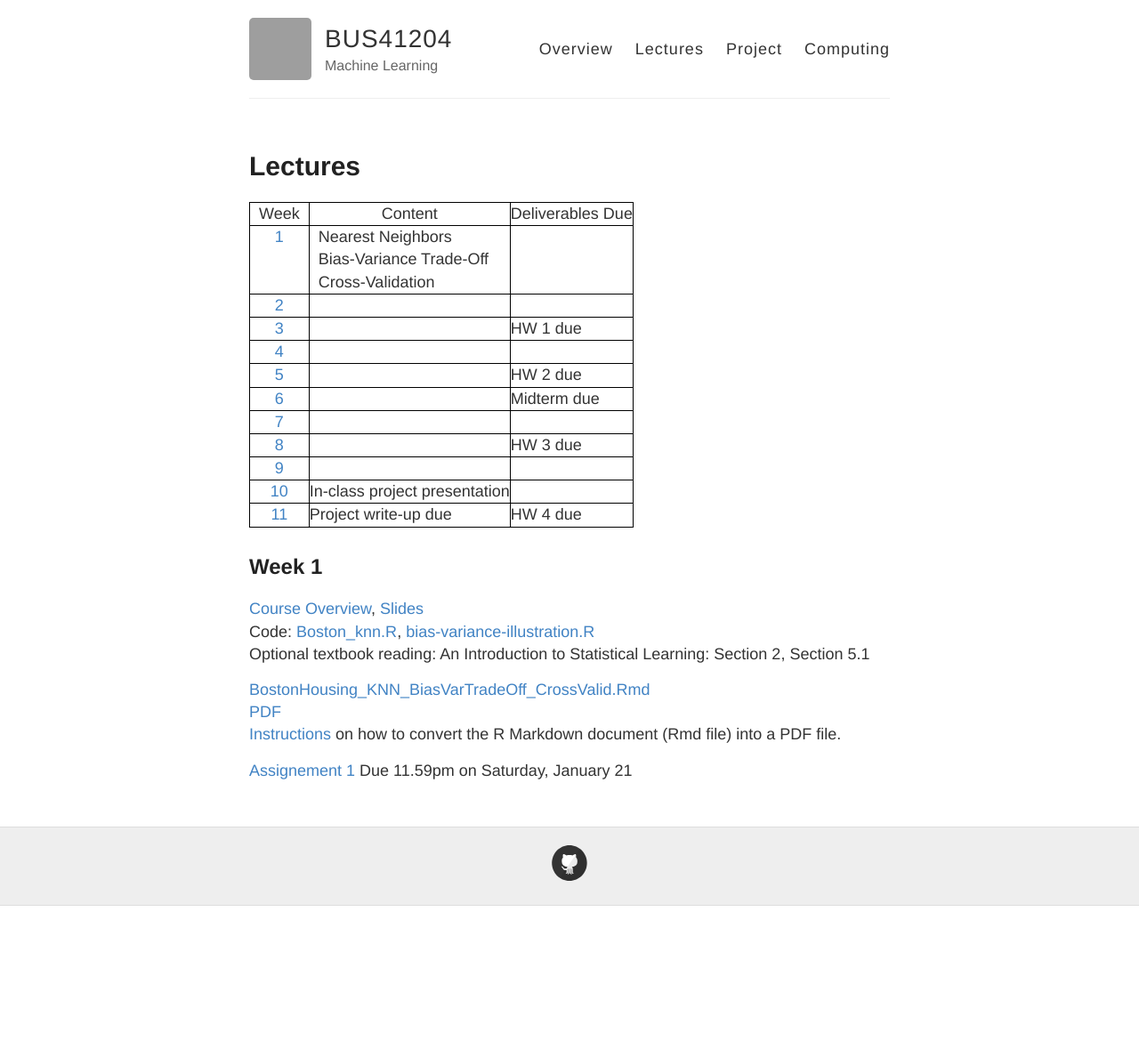
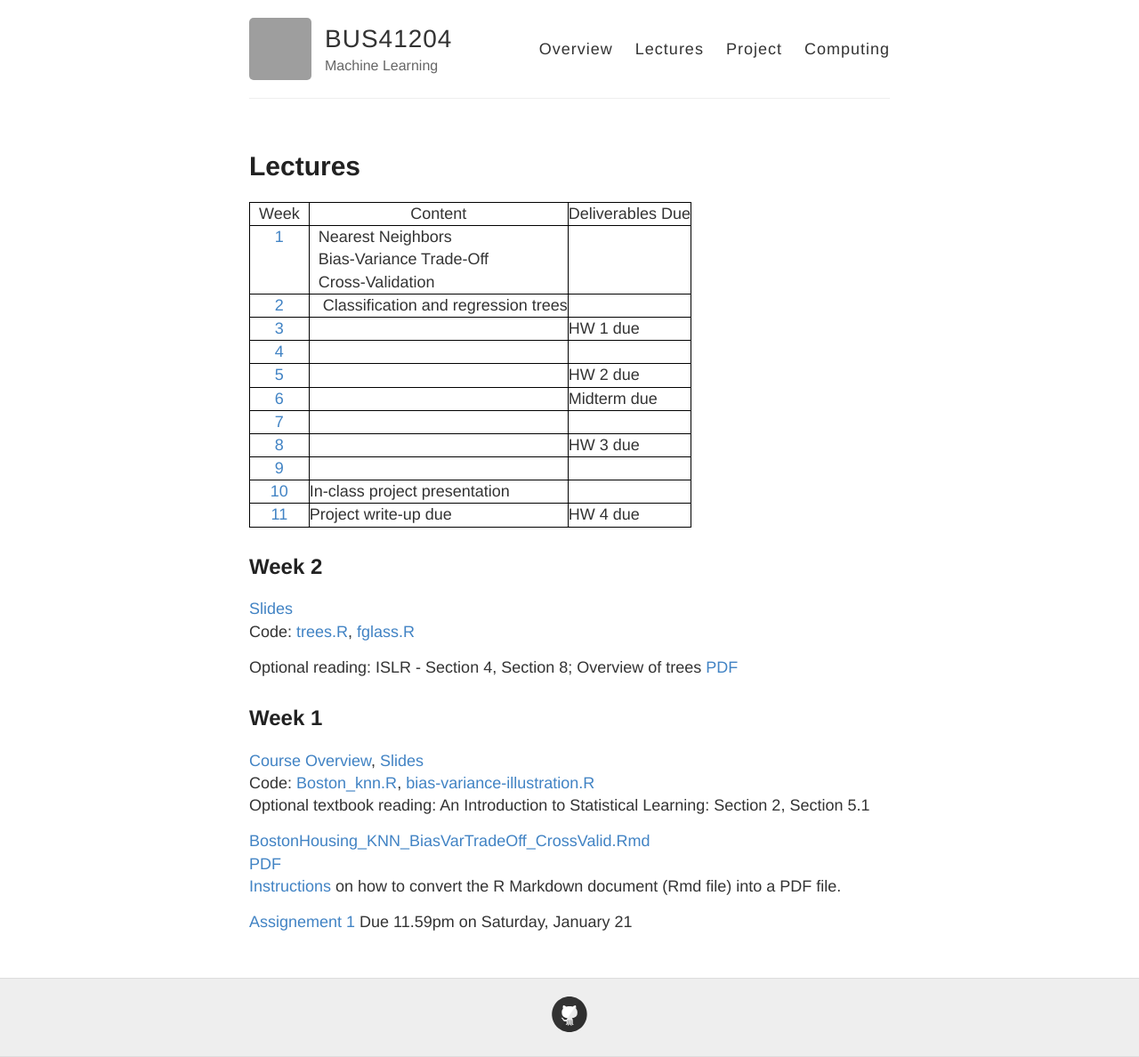
Before and after one commit to ChicagoBoothML/ML2016, a Jekyll site: the page built from lectures.md, in a window 1280 px wide. Shown: the whole page at 89% size. Built offline with Jekyll 4.4.1, drawn with Linux system fonts in a browser that asks for light colours; before the commit the page ends 1018 px from its top, so only the background shows below that; grey boxes are pictures that could not be loaded.

Commit message:
Update lectures.md

```diff
--- a/lectures.md
+++ b/lectures.md
@@ -8,7 +8,7 @@ permalink: /lectures/
 | &nbsp;&nbsp;Week&nbsp;&nbsp;              | Content                                                        |  Deliverables Due |
 |:-------------------:|---------------------------------------------------------------|:------------------|
 | [1](#week-1)   | &nbsp;&nbsp;Nearest Neighbors <br>&nbsp;&nbsp;Bias-Variance Trade-Off <br> &nbsp;&nbsp;Cross-Validation   |                   |
-| [2]()          |                                                                |                   |
+| [2](#week-2)   |  &nbsp;&nbsp; Classification and regression trees               |                   |
 | [3]()          |                                                                |  HW 1 due         |
 | [4]()          |                                                                |                   |
 | [5]()          |                                                                |  HW 2 due         |
@@ -20,6 +20,13 @@ permalink: /lectures/
 | [11]()                 |  Project write-up due                                          | HW 4 due          |
 {: .mbtablestyle}
 
+
+## Week 2
+
+[Slides](https://piazza.com/class_profile/get_resource/ixiudyq1m7bj0/p1b68bvqe6188717t01u5ni5f8d)
+Code: [trees.R](https://raw.githubusercontent.com/ChicagoBoothML/ML2016/master/code/trees.R), [fglass.R](https://raw.githubusercontent.com/ChicagoBoothML/ML2016/master/code/fglass.R)
+
+Optional reading: ISLR - Section 4, Section 8; Overview of    trees [PDF](http://www.ise.bgu.ac.il/faculty/liorr/hbchap9.pdf)
 
 ## Week 1
 
```
